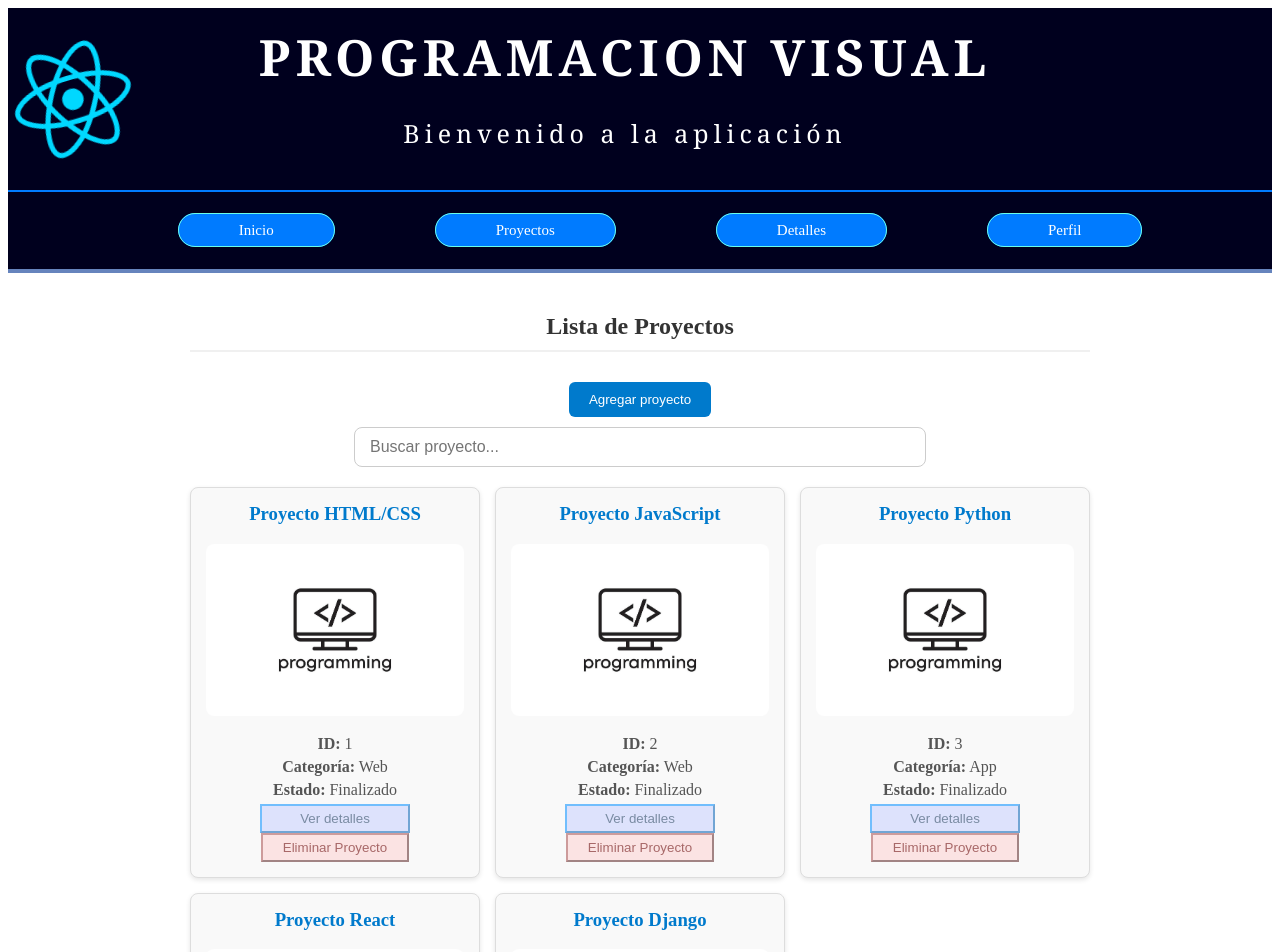
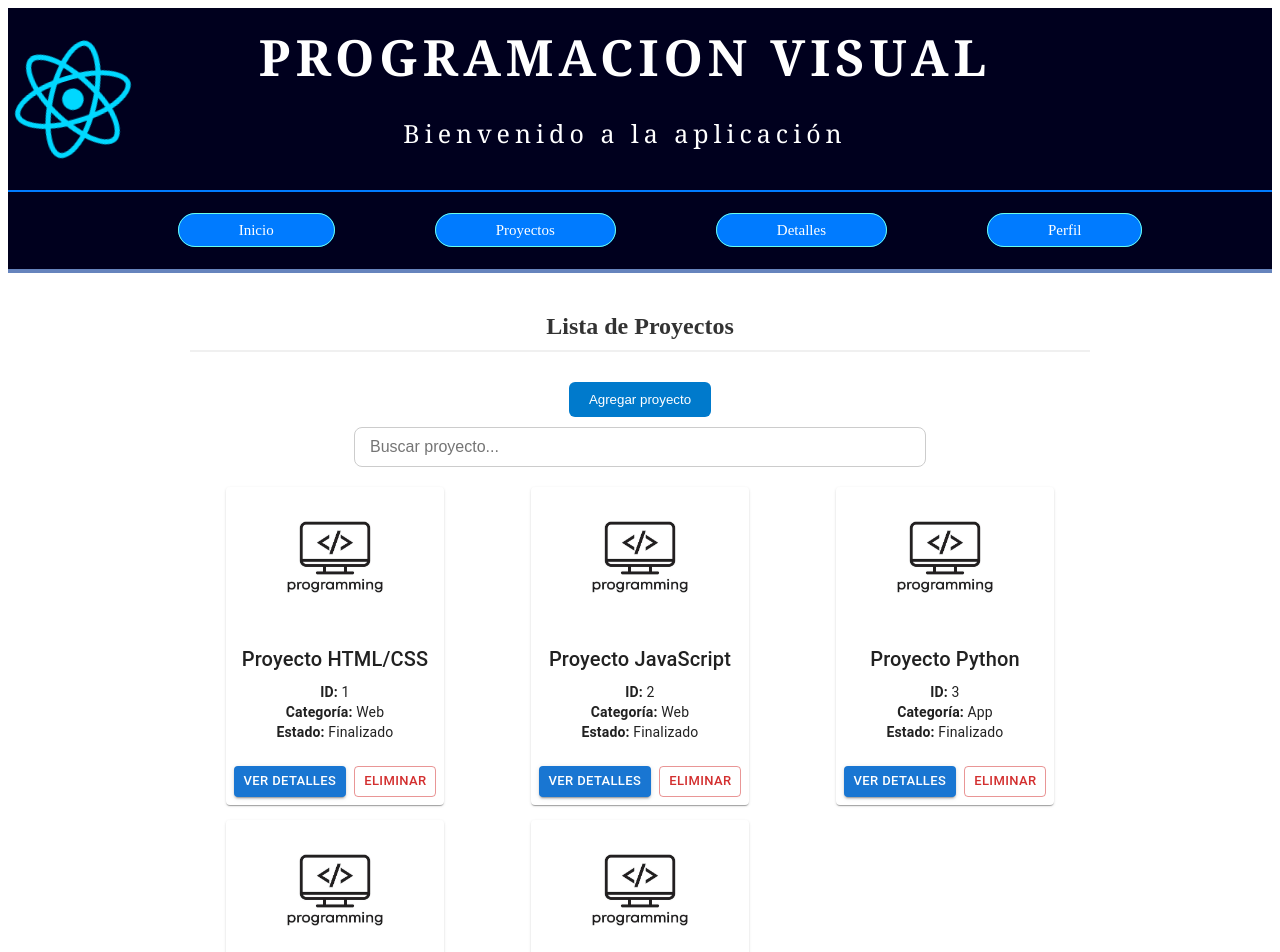
Before and after one commit to MarcosGuanuco/pv_tp3_grupo12, a React (Vite) app in the folder pv_tp3_grupo12_React/: page /proyectos in a window 1280 px wide. Shown: the top 952 px of the page. Built offline with nearby package versions, Linux system fonts and the light colour scheme.

Commit message:
pude adaptar el archivo ProyectoCard.jsx con lo pedido de Material UI

```diff
--- a/pv_tp3_grupo12_React/src/components/ProyectoCard.jsx
+++ b/pv_tp3_grupo12_React/src/components/ProyectoCard.jsx
@@ -1,30 +1,52 @@
+import { Card, CardContent, CardMedia, Typography, Button, CardActions } from "@mui/material";
 import progImg from "../assets/prog.jpg";
+
 function ProyectoCard({ proyecto, onEliminar, onVerDetalle }) {
-
-  const { id, titulo, imagen, categoria, estado } = proyecto;
+  const { id, titulo, categoria, estado } = proyecto;
 
   return (
-    <div className="card">
-      <h3>{titulo}</h3>
-      <img src={progImg} alt="Imagen del proyecto" />
-      <p><strong>ID:</strong> {id}</p>
-      <p><strong>Categoría:</strong> {categoria}</p>
-      <p><strong>Estado:</strong> {estado}</p>
-      <div>
-      <button
-        className="btn-detalles"
-        onClick={() => onVerDetalle(proyecto)}
-      >
-        Ver detalles
-      </button>
-      </div>
-      <button
-        className="btn-eliminar"
-        onClick={() => onEliminar(id)}
-      >
-        Eliminar Proyecto
-      </button>
-    </div>
+    <Card sx={{ maxWidth: 345, margin: "auto" }}>
+      <CardMedia
+        component="img"
+        height="140"
+        image={progImg}
+        alt="Imagen del proyecto"
+      />
+
+      <CardContent>
+        <Typography gutterBottom variant="h6" component="div">
+          {titulo}
+        </Typography>
+        <Typography variant="body2" color="text.secondary">
+          <strong>ID:</strong> {id}
+        </Typography>
+        <Typography variant="body2" color="text.secondary">
+          <strong>Categoría:</strong> {categoria}
+        </Typography>
+        <Typography variant="body2" color="text.secondary">
+          <strong>Estado:</strong> {estado}
+        </Typography>
+      </CardContent>
+
+      <CardActions>
+        <Button
+          size="small"
+          variant="contained"
+          color="primary"
+          onClick={() => onVerDetalle(proyecto)}
+        >
+          Ver detalles
+        </Button>
+        <Button
+          size="small"
+          variant="outlined"
+          color="error"
+          onClick={() => onEliminar(id)}
+        >
+          Eliminar
+        </Button>
+      </CardActions>
+    </Card>
   );
 }
 
```
